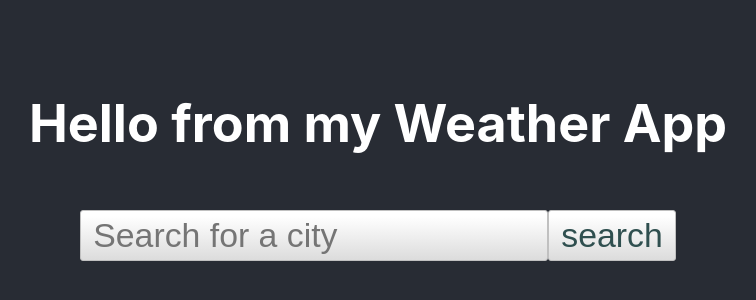
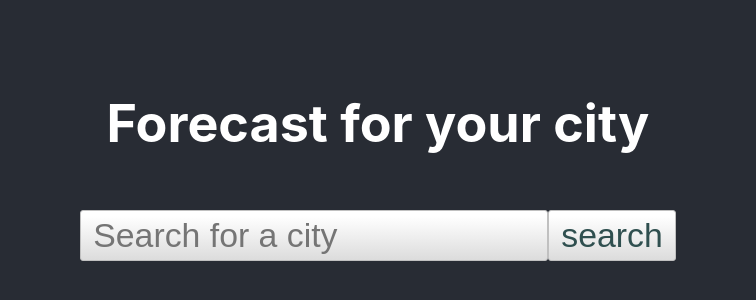
Before and after one commit to CorneliaNiess/weather-react, a React (Create React App) app: page / in a window 1280 px wide. Shown: the part 232-532 px from the top of the page, without its empty margins (262-1018 px from the left). Built offline with nearby package versions, Linux system fonts and the light colour scheme.

Commit message:
Changed header

```diff
--- a/src/Weather.js
+++ b/src/Weather.js
@@ -1,5 +1,5 @@
 import React from "react";
 
 export default function Weather() {
-return <h1> Hello from my Weather App </h1>;
+return <h1> Forecast for your city </h1>;
 }
```
Also changed, not shown: 1 other file (tests, documents, lock files or other folders).
